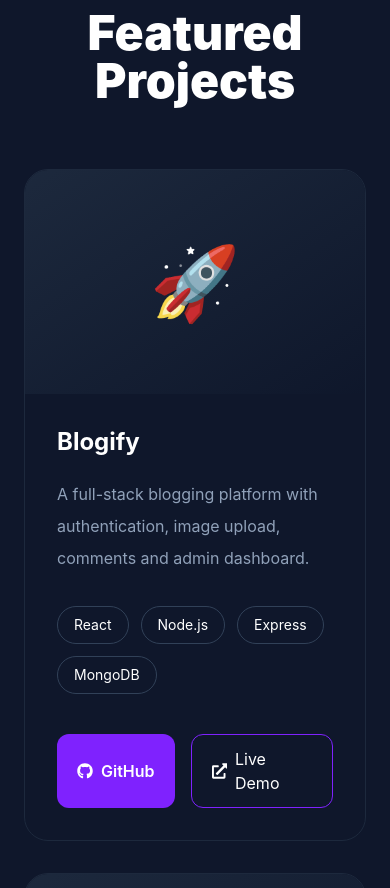
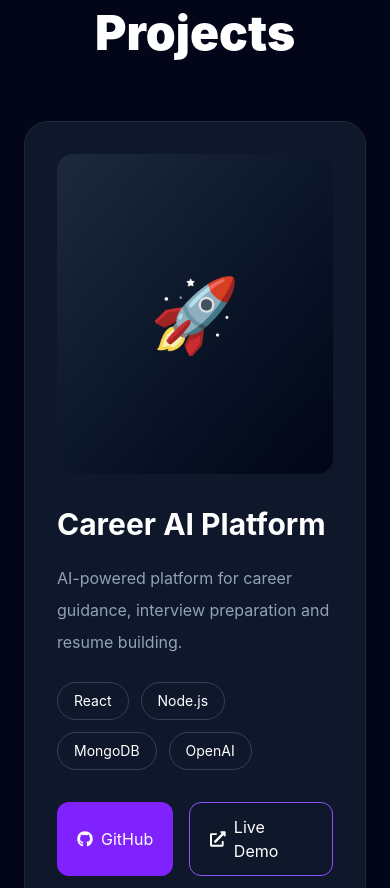
Before and after one commit to rahul-gardare2051/rahul-portfolio, a React app: page / in a window 390 px wide. Shown: the part 5600-6488 px from the top of the page. Built offline with nearby package versions, Linux system fonts and the light colour scheme; the HTML template or start-up script is replaced by a standard one.

Commit message:
update Featured Projects layout

```diff
--- a/src/components/common/ProjectCard.jsx
+++ b/src/components/common/ProjectCard.jsx
@@ -1,74 +1,58 @@
 import { FaGithub, FaExternalLinkAlt } from "react-icons/fa";
 
-function ProjectCard({ project }) {
+function ProjectCard({ project, featured = false }) {
   return (
-    <div className="group overflow-hidden rounded-3xl border border-slate-800 bg-slate-900 transition-all duration-500 hover:-translate-y-3 hover:border-violet-500 hover:shadow-[0_0_40px_rgba(139,92,246,.35)]">
-
-      {/* Image */}
-
-      <div className="h-56 overflow-hidden bg-gradient-to-br from-slate-800 to-slate-900 flex justify-center items-center">
-
-        <span className="text-7xl group-hover:scale-110 duration-500">
-          🚀
-        </span>
-
+    <div
+      className={`group overflow-hidden rounded-3xl border border-slate-800 bg-slate-900 transition-all duration-500 hover:-translate-y-2 hover:border-violet-500 ${
+        featured ? "lg:flex lg:items-center lg:gap-10 p-8" : "p-6"
+      }`}
+    >
+      {/* Project Image */}
+      <div
+        className={`rounded-2xl bg-gradient-to-br from-slate-800 to-slate-950 flex items-center justify-center ${
+          featured ? "lg:w-1/2 h-80" : "h-56"
+        }`}
+      >
+        <span className="text-7xl">🚀</span>
       </div>
 
       {/* Content */}
+      <div className={featured ? "lg:w-1/2 mt-8 lg:mt-0" : "mt-8"}>
+        <h2 className="text-3xl font-bold">{project.title}</h2>
 
-      <div className="p-8">
-
-        <h2 className="text-2xl font-bold">
-          {project.title}
-        </h2>
-
-        <p className="mt-5 text-slate-400 leading-8">
+        <p className="mt-5 leading-8 text-slate-400">
           {project.description}
         </p>
 
-        <div className="flex flex-wrap gap-3 mt-8">
-
-          {project.tech.map((tech) => (
-
+        <div className="mt-6 flex flex-wrap gap-3">
+          {project.tech.map((item) => (
             <span
-              key={tech}
+              key={item}
               className="rounded-full border border-slate-700 px-4 py-2 text-sm"
             >
-              {tech}
+              {item}
             </span>
-
           ))}
-
         </div>
 
-        <div className="mt-10 flex gap-4">
-
+        <div className="mt-8 flex gap-4">
           <a
             href={project.github}
-            target="_blank"
-            rel="noreferrer"
-            className="flex items-center gap-2 rounded-xl bg-violet-600 px-5 py-3 font-semibold hover:bg-cyan-500 duration-300"
+            className="flex items-center gap-2 rounded-xl bg-violet-600 px-5 py-3 hover:bg-cyan-500 transition"
           >
             <FaGithub />
-
             GitHub
           </a>
 
           <a
             href={project.live}
-            target="_blank"
-            rel="noreferrer"
-            className="flex items-center gap-2 rounded-xl border border-violet-600 px-5 py-3 hover:bg-violet-600 duration-300"
+            className="flex items-center gap-2 rounded-xl border border-violet-500 px-5 py-3 hover:bg-violet-600 transition"
           >
             <FaExternalLinkAlt />
-
             Live Demo
           </a>
-
         </div>
-
       </div>
-
     </div>
   );
 }
--- a/src/sections/Projects.jsx
+++ b/src/sections/Projects.jsx
@@ -1,39 +1,43 @@
-import { motion } from "framer-motion";
 import SectionTitle from "../components/common/SectionTitle";
 import ProjectCard from "../components/common/ProjectCard";
 import { portfolio } from "../data/portfolio";
 
 function Projects() {
+  const featured = portfolio.projects[2];
+
+  const others = portfolio.projects.slice(0, 2);
+
   return (
     <section
       id="projects"
-      className="py-32 bg-slate-900"
+      className="py-32"
     >
-      <div className="max-w-7xl mx-auto px-6 lg:px-8">
+      <div className="max-w-7xl mx-auto px-6">
 
         <SectionTitle
-          title="Featured Projects"
-          subtitle="Portfolio"
+          title="Projects"
+          subtitle="My Work"
         />
 
-        <motion.div
-          initial={{ opacity: 0, y: 80 }}
-          whileInView={{ opacity: 1, y: 0 }}
-          transition={{ duration: .7 }}
-          viewport={{ once: true }}
-          className="grid lg:grid-cols-3 gap-8"
-        >
+        {/* Featured */}
 
-          {portfolio.projects.map((project) => (
+        <ProjectCard
+          project={featured}
+          featured={true}
+        />
 
+        {/* Other Projects */}
+
+        <div className="mt-10 grid gap-8 lg:grid-cols-2">
+
+          {others.map((project) => (
             <ProjectCard
               key={project.id}
               project={project}
             />
-
           ))}
 
-        </motion.div>
+        </div>
 
       </div>
     </section>
```
